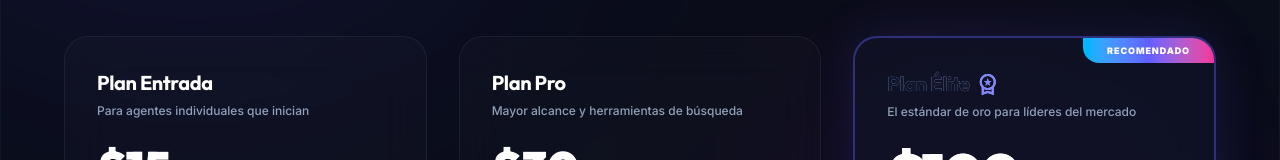
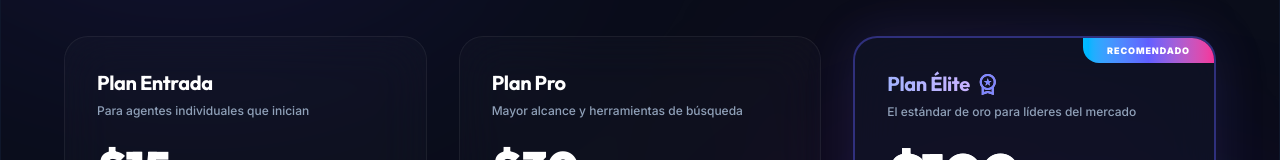
Before and after one commit to lamronfid/RealHub, a Next.js app: page /subscripcion/planes in a window 1280 px wide. Shown: the part 338-498 px from the top of the page. Built offline with nearby package versions, Linux system fonts and the light colour scheme; no server answers.

Commit message:
fix(planes): force text-transparent on Plan Élite title to override global styling

```diff
--- a/src/app/subscripcion/planes/page.tsx
+++ b/src/app/subscripcion/planes/page.tsx
@@ -184,7 +184,7 @@ export default function PlanesPage() {
           <div>
             <div className="flex justify-between items-start mb-6">
               <div>
-                <h3 className="font-heading text-xl font-bold bg-gradient-to-r from-indigo-300 via-purple-300 to-pink-300 bg-clip-text text-transparent flex items-center gap-1.5">
+                <h3 className="font-heading text-xl font-bold bg-gradient-to-r from-indigo-300 via-purple-300 to-pink-300 bg-clip-text !text-transparent flex items-center gap-1.5">
                   Plan Élite <span className="material-symbols-outlined text-indigo-400 text-lg">workspace_premium</span>
                 </h3>
                 <p className="text-xs text-slate-400 font-medium mt-1">El estándar de oro para líderes del mercado</p>
```
